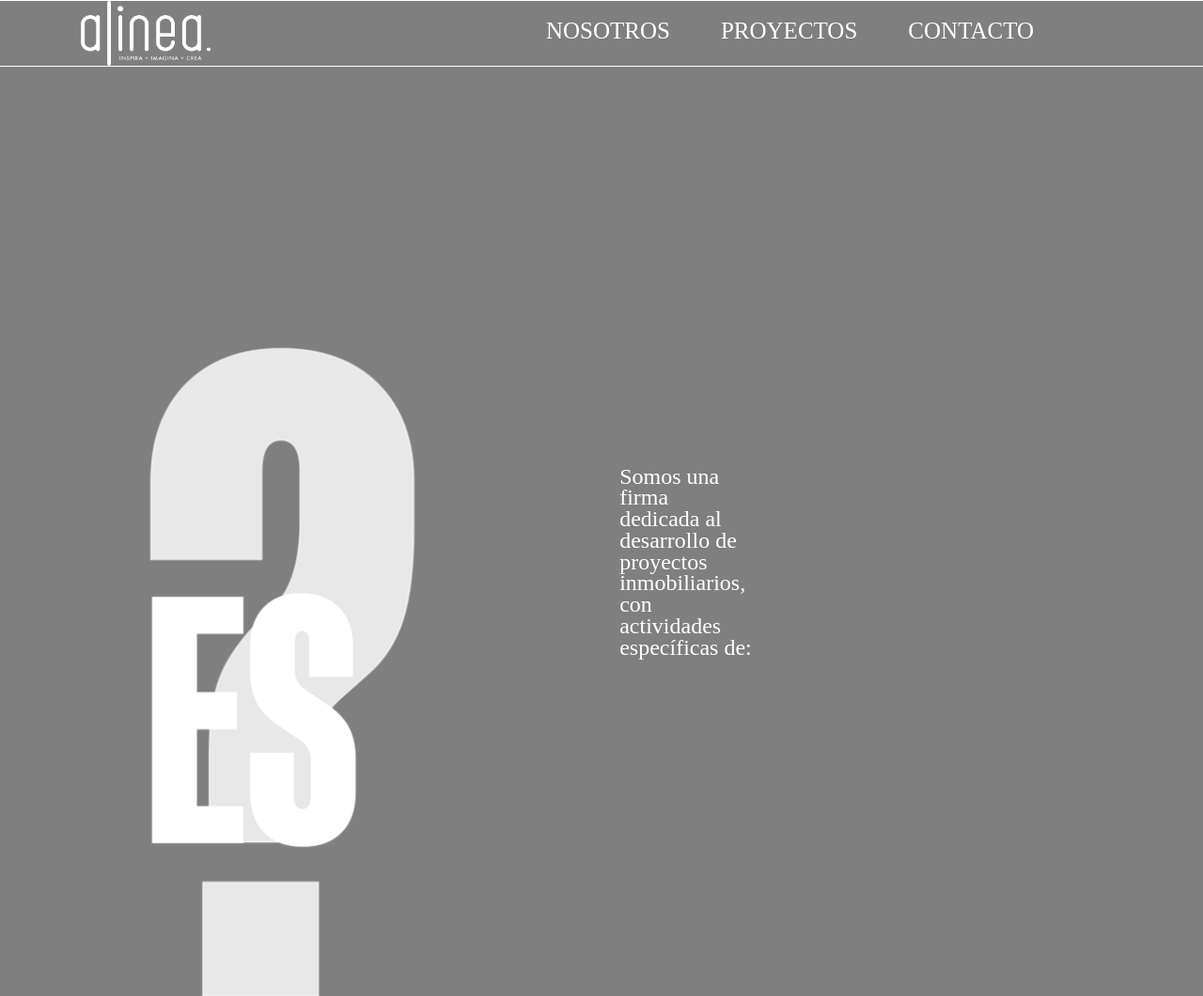
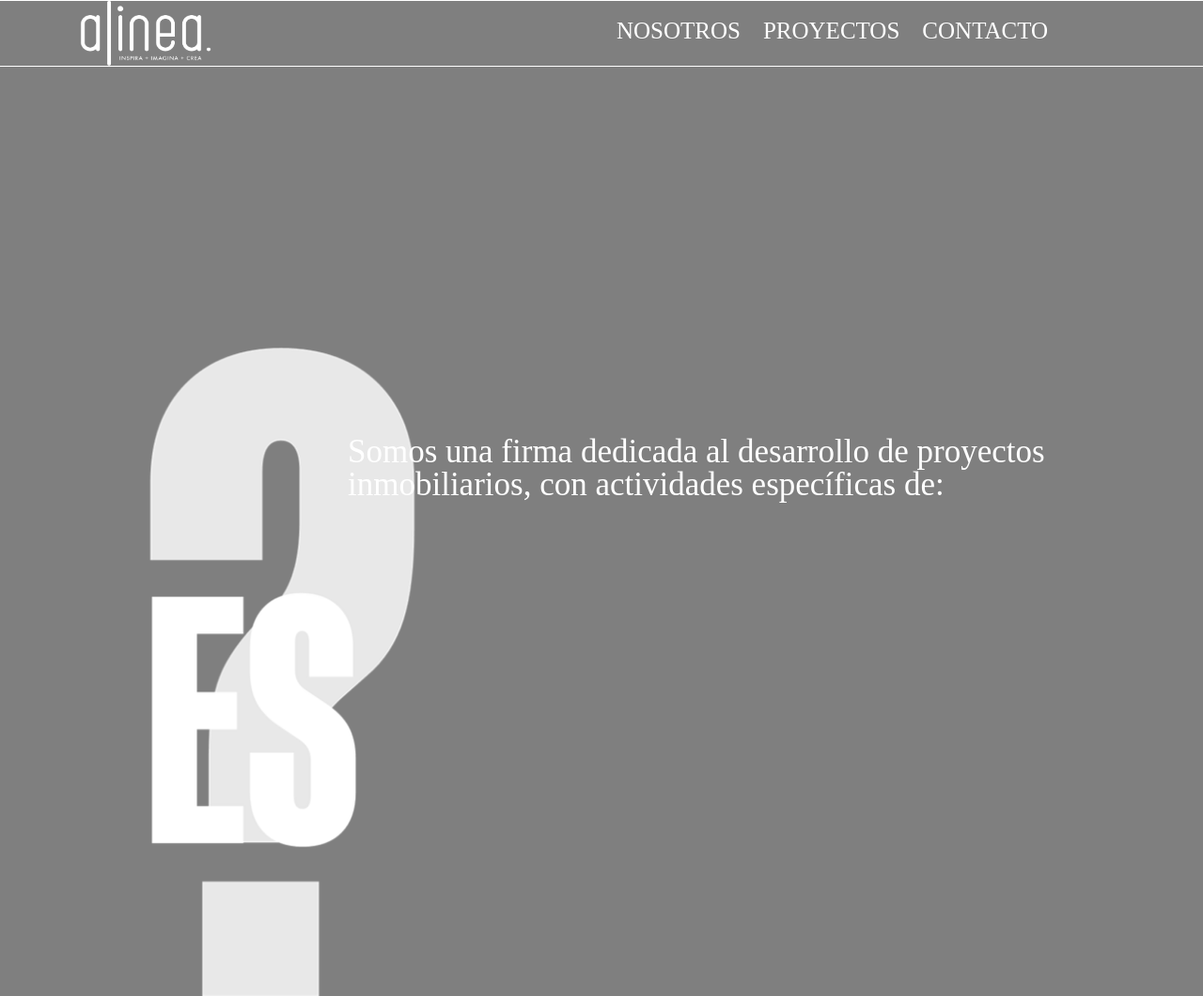
Before and after one commit to JuanPabloMoreno971229/alineatmt, a Django app: page / in a window 1280 px wide. Shown: the top 1060 px of the page at 94% size. Run offline with Django 4.2, Linux system fonts and the light colour scheme; data that the repository does not hold is empty; some libraries are stand-ins or nearby versions; some web fonts are replaced.

Commit message:
Estilos añadidos

```diff
--- a/alinea/core/static/core/css/main.css
+++ b/alinea/core/static/core/css/main.css
@@ -1978,7 +1978,7 @@ nav a {
   font-size: 25px;
   font-weight: 500;
   text-transform: uppercase;
-  margin: 0 25px;
+  margin: 0 10px;
   display: inline-block;
 }
 
@@ -2934,3 +2934,7 @@ h6 {
 
 
 /*Holaaaa*/
+.container.scroll-content.fadeRight {
+  width: 1000000000000px; /* Puedes ajustar el valor según tus necesidades */
+  height: 150px;
+}
--- a/alinea/core/templates/core/base.html
+++ b/alinea/core/templates/core/base.html
@@ -42,12 +42,11 @@
 							<a href="#home"><img width="140" height="70" src="{% static 'core/img/alinea.png' %}" alt=""></a>
 						</div>
 						<div class="main-menubar d-flex align-items-center selector-de-tu-elemento">
-							<nav >
+							<nav class="ml-auto"> <!-- Agregando la clase ml-auto aquí -->
 								<a href="#home">Nosotros</a>
 								<a href="#about">Proyectos</a>
 								<a href="#gallery">Contacto</a>
 							</nav>
-
 						</div>
 					</div>
 				</div>
@@ -84,13 +83,13 @@
 		<!-- End banner Area -->
 		<!-- Start About Area -->
 		<section class="About-area section-gap content gray" id="about" style="background-image: url('{% static 'core/img/que-es-fondo.png' %}'); background-size: cover; padding: 0; height: 1060px;">
-			<div class="container scroll-content fadeRight">
-				<div class="row d-flex align-items-center" style="justify-content: flex-end; align-items: flex-end; min-height: 100vh;">
+			<div class="container scroll-content fadeRight" style="position: relative;">
+				<p class="intro-text" style="position: absolute; top: 250px; left: 300px; color: #ffff; font-size: 35px; line-height: 1;">Somos una firma dedicada al desarrollo de proyectos inmobiliarios, con actividades específicas de:</p>
+				<div class="row d-flex align-items-center justify-content-center" style="min-height: 100vh; position: absolute; top: 60px; left: 220px;">
 					<div class="col-lg-6 about-right">
-						<p class="intro-text" style="color: white; font-size: 24px; margin-bottom: 30px;">Somos una firma dedicada al desarrollo de proyectos inmobiliarios, con actividades específicas de: </p>
-						<ul class="selector-de-tu-elemento animate-up" style="list-style-type: disc; color: white; font-size: 50px;">
+						<ul class="selector-de-tu-elemento animate-up" style="list-style-type: disc; color: white; font-size: 50px; margin-top: 30px; position: relative;">
 							{% for what in what %}
-								<li style="margin-bottom: 50px; color: inherit; font-size: inherit;">{{what.title}}</li>
+								<li style="margin-bottom: 50px; color: inherit; font-size: inherit; margin-left: 15px;">{{what.title}}</li>
 							{% endfor %}
 						</ul>
 					</div>
```
